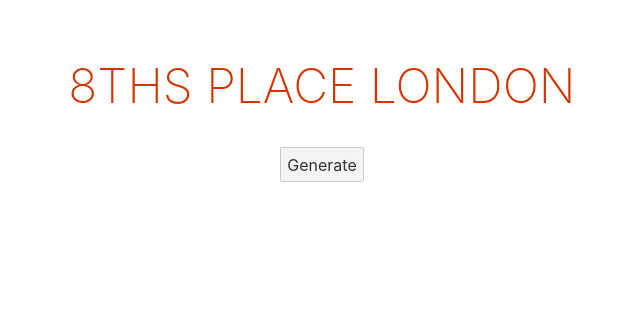
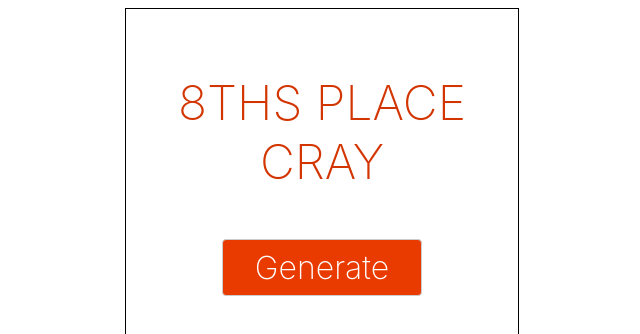
Before and after one commit to Spellcro/23-spliced, a Svelte app: page / in a window 1280 px wide. Shown: the top 334 px of the page, without its empty margins (318-958 px from the left). Built offline with nearby package versions, Linux system fonts and the light colour scheme.

Commit message:
Extract data and functions to separate files

```diff
--- a/src/App.svelte
+++ b/src/App.svelte
@@ -1,71 +1,57 @@
 <script>
-  const methodList = [
-    'Ashtead',
-    'Bristol',
-    'Cambridge',
-    'Cassiobury',
-    'Cornwall',
-    'Cray',
-    'Double Dublin',
-    'Glasgow',
-    'Ipswich',
-    'Jersey',
-    'Lincolnshire',
-    'Lindum',
-    'London',
-    'Preston',
-    'Pudsey',
-    'Rutland',
-    'Superlative',
-    'Tavistock',
-    'Uxbridge',
-    'Watford',
-    'Wembley',
-    'Whalley',
-    'Yorkshire',
-  ];
+  import { smiths } from './method-data/smiths';
+  import { generatePlaceBell, generatePracticeMethod } from './utils/method-generation';
 
-  const generatePlaceBell = () => {
-    const placeBell = Math.floor(Math.random() * 7) + 2; // Random int from 2 to 8 inclusive
-    switch (placeBell) {
-      case 2:
-        return '2nds';
-      case 3:
-        return '3rds';
-      default:
-        return `${placeBell}ths`;
-    }
+  const methodSet = smiths;
+  let targetPlace = '';
+  let targetMethod = '';
+
+  const generateRequest = () => {
+    targetPlace = generatePlaceBell(methodSet.stage);
+    targetMethod = generatePracticeMethod(methodSet.methods);
   };
 
-  const generatePracticeMethod = () => {
-    const place = generatePlaceBell();
-    const methodIndex = Math.floor(Math.random() * methodList.length);
-    const method = methodList[methodIndex];
-    return `${place} place ${method}`;
-  };
-
-  const generateRequest = () => {
-    target = generatePracticeMethod();
-  };
-
-  let target = generatePracticeMethod();
+  generateRequest();
 </script>
 
+<!-- Template -->
 <main>
-  <h1>{target}</h1>
-  <button on:click={generateRequest}>Generate</button>
+  <p class="chosen-method">{targetPlace} <br /> {targetMethod}</p>
+  <button class="method-generator" on:click={generateRequest}>Generate</button>
 </main>
 
+<!--  -->
 <style>
   main {
+    max-width: 360px;
+    max-height: 540px;
+    height: 100%;
+    margin: auto;
     text-align: center;
     padding: 1rem;
+    border: 1px solid black;
   }
 
-  h1 {
+  .chosen-method {
     color: #d33500;
     text-transform: uppercase;
     font-size: 3rem;
     font-weight: 200;
   }
+
+  .method-generator {
+    display: block;
+    color: white;
+    background-color: #e93a00;
+    border: 1px solid #cccccc;
+    border-radius: 4px;
+    padding: 0.5rem 2rem;
+    font-size: 2rem;
+    font-weight: 200;
+    margin: auto;
+  }
+
+  .method-generator:hover {
+    background-color: #d33500;
+  }
 </style>
--- /dev/null
+++ b/src/method-data/smiths.js
@@ -0,0 +1,28 @@
+export const smiths = {
+  stage: 8,
+  methods: [
+    'Ashtead',
+    'Bristol',
+    'Cambridge',
+    'Cassiobury',
+    'Cornwall',
+    'Cray',
+    'Double Dublin',
+    'Glasgow',
+    'Ipswich',
+    'Jersey',
+    'Lincolnshire',
+    'Lindum',
+    'London',
+    'Preston',
+    'Pudsey',
+    'Rutland',
+    'Superlative',
+    'Tavistock',
+    'Uxbridge',
+    'Watford',
+    'Wembley',
+    'Whalley',
+    'Yorkshire',
+  ],
+};
--- /dev/null
+++ b/src/utils/method-generation.js
@@ -0,0 +1,26 @@
+/**
+ * Selects a random place bell from those available
+ * @param {number} stage the number of bells being rung
+ * @returns {string} Text representation of the spoken form of the chosen place bell (e.g "2nds place")
+ */
+export const generatePlaceBell = (stage) => {
+  const placeBell = Math.floor(Math.random() * (stage - 1)) + 2; // Random int from 2 to {stage} inclusive
+  switch (placeBell) {
+    case 2:
+      return '2nds place';
+    case 3:
+      return '3rds place';
+    default:
+      return `${placeBell}ths place`;
+  }
+};
+
+/**
+ * Selects a method at random from the provided list of methods
+ * @param {string[]} methodList The list of the methods to select a random place bell from
+ * @returns {string} Text containing the chosen method
+ */
+export const generatePracticeMethod = (methodList) => {
+  const methodIndex = Math.floor(Math.random() * methodList.length);
+  return methodList[methodIndex];
+};
```
